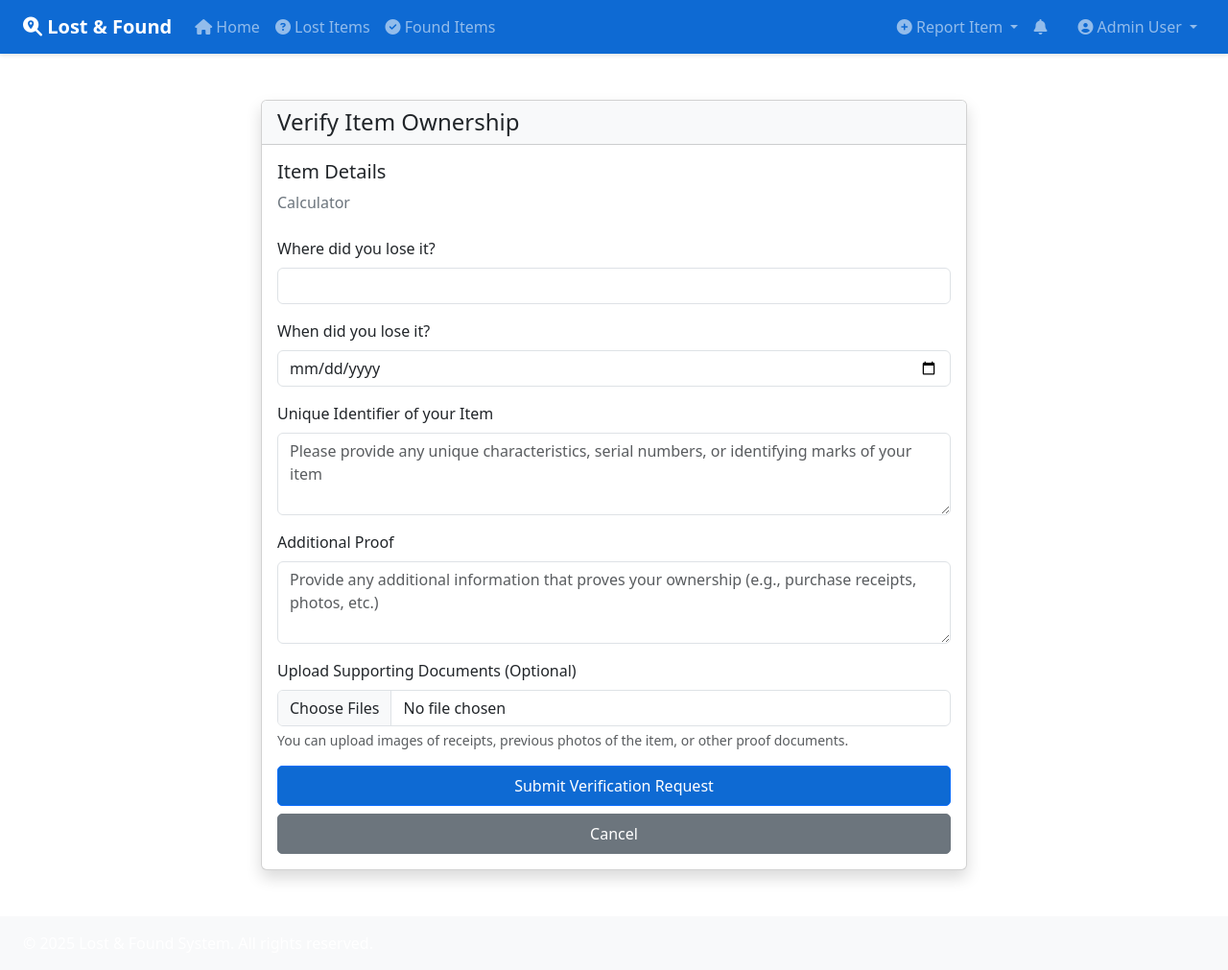
After one commit to ahshafin2315/Lost-FoundTracking-CSE471-Project, a Flask app: page /post/1/verify in a window 1280 px wide. The commit adds this page. Shown: the whole page at 96% size. Run offline with Flask 2, Linux system fonts and the light colour scheme; a user stored in the database is signed in; data comes from the database, SQL or seed files in the repository; both versions use the stored data as it was after the commit.

Commit message:
Added Verification Feature

```diff
--- a/app.py
+++ b/app.py
@@ -6,6 +6,7 @@ from werkzeug.utils import secure_filename
 from functools import wraps
 import os
 import uuid
+import json
 
 app = Flask(__name__)
 app.config["SQLALCHEMY_DATABASE_URI"] = "sqlite:///lostandfound.db"
@@ -328,10 +329,18 @@ def view_post(post_id):
     if 'user_id' in session:
         is_owner = (session['user_id'] == post.user_id)
 
+    verification_claim = None
+    if 'user_id' in session and not is_owner:
+        verification_claim = VerificationClaim.query.filter_by(
+            post_id=post_id,
+            user_id=session['user_id']
+        ).first()
+
     return render_template("view_post.html",
                          post=post,
                          post_owner=post_owner,
-                         is_owner=is_owner)
+                         is_owner=is_owner,
+                         verification_claim=verification_claim)
 
 @app.route("/dashboard")
 @login_required
@@ -431,6 +440,104 @@ def delete_post(post_id):
     flash("Post deleted successfully", "success")
     return redirect(url_for("dashboard"))
 
+@app.route("/post/<int:post_id>/verify", methods=["GET", "POST"])
+@login_required
+def verify_item(post_id):
+    post = Post.query.get_or_404(post_id)
+
+    # Check if user has already submitted a verification claim
+    existing_claim = VerificationClaim.query.filter_by(
+        post_id=post_id,
+        user_id=session['user_id']
+    ).first()
+
+    if existing_claim:
+        flash("You have already submitted a verification claim for this item.", "warning")
+        return redirect(url_for('view_post', post_id=post_id))
+
+    if request.method == "POST":
+        proof_files = []
+        if 'proof_files' in request.files:
+            files = request.files.getlist('proof_files')
+            for file in files:
+                if file.filename:
+                    filename = secure_filename(file.filename)
+                    file_path = os.path.join(app.config['UPLOAD_FOLDER'], filename)
+                    file.save(file_path)
+                    proof_files.append(filename)
+
+        # Create verification claim
+        claim = VerificationClaim(
+            post_id=post_id,
+            user_id=session['user_id'],
+            proof_details=json.dumps({
+                'lost_location': request.form.get('lost_location'),
+                'lost_date': request.form.get('lost_date'),
+                'unique_identifier': request.form.get('unique_identifier'),
+                'additional_proof': request.form.get('additional_proof'),
+                'proof_files': proof_files
+            })
+        )
+
+        try:
+            db.session.add(claim)
+            db.session.commit()
+            flash("Your verification claim has been submitted successfully.", "success")
+            return redirect(url_for('view_post', post_id=post_id))
+        except Exception as e:
+            db.session.rollback()
+            flash("An error occurred while submitting your claim.", "danger")
+            return redirect(url_for('verify_item', post_id=post_id))
+
+    return render_template('verify_item.html', post=post)
+
+@app.route("/post/<int:post_id>/claims")
+@login_required
+def view_claims(post_id):
+    post = Post.query.get_or_404(post_id)
+
+    # Check if current user is the post owner
+    if session.get("user_id") != post.user_id:
+        flash("Access denied", "danger")
+        return redirect(url_for("home"))
+
+    # Get all verification claims for this post
+    claims = VerificationClaim.query.filter_by(post_id=post_id).all()
+
+    # Get claimant details
+    claims_with_users = []
+    for claim in claims:
+        claimant = User.query.get(claim.user_id)
+        claim_data = json.loads(claim.proof_details)
+        claims_with_users.append({
+            'claim': claim,
+            'user': claimant,
+            'proof_data': claim_data
+        })
+
+    return render_template("view_claims.html", post=post, claims=claims_with_users)
+
+@app.route("/post/<int:post_id>/claim/<int:claim_id>/update", methods=["POST"])
+@login_required
+def update_claim_status(post_id, claim_id):
+    post = Post.query.get_or_404(post_id)
+    claim = VerificationClaim.query.get_or_404(claim_id)
+
+    # Verify that the current user owns the post
+    if session.get("user_id") != post.user_id:
+        flash("Access denied", "danger")
+        return redirect(url_for("home"))
+
+    new_status = request.form.get("status")
+    if new_status in ["approved", "rejected"]:
+        claim.status = new_status
+        if new_status == "approved":
+            post.verification_status = "verified"
+        db.session.commit()
+        flash(f"Claim has been {new_status}", "success")
+
+    return redirect(url_for("view_claims", post_id=post_id))
+
 # Create default users (test purposes only)
 def create_default_users():
     # Check if default admin already exists
--- /dev/null
+++ b/templates/verify_item.html
@@ -0,0 +1,58 @@
+{% extends "base.html" %}
+
+{% block title %}Verify Item Ownership{% endblock %}
+
+{% block content %}
+<div class="container py-4">
+    <div class="row justify-content-center">
+        <div class="col-md-8">
+            <div class="card shadow">
+                <div class="card-header bg-light">
+                    <h4 class="mb-0">Verify Item Ownership</h4>
+                </div>
+                <div class="card-body">
+                    <div class="mb-4">
+                        <h5>Item Details</h5>
+                        <p class="text-muted">{{ post.item_name }}</p>
+                    </div>
+
+                    <form method="POST" action="{{ url_for('verify_item', post_id=post.id) }}" enctype="multipart/form-data">
+                        <div class="mb-3">
+                            <label for="lost_location" class="form-label">Where did you lose it?</label>
+                            <input type="text" class="form-control" id="lost_location" name="lost_location" required>
+                        </div>
+
+                        <div class="mb-3">
+                            <label for="lost_date" class="form-label">When did you lose it?</label>
+                            <input type="date" class="form-control" id="lost_date" name="lost_date" required>
+                        </div>
+
+                        <div class="mb-3">
+                            <label for="unique_identifier" class="form-label">Unique Identifier of your Item</label>
+                            <textarea class="form-control" id="unique_identifier" name="unique_identifier" rows="3" required
+                                placeholder="Please provide any unique characteristics, serial numbers, or identifying marks of your item"></textarea>
+                        </div>
+
+                        <div class="mb-3">
+                            <label for="additional_proof" class="form-label">Additional Proof</label>
+                            <textarea class="form-control" id="additional_proof" name="additional_proof" rows="3" required
+                                placeholder="Provide any additional information that proves your ownership (e.g., purchase receipts, photos, etc.)"></textarea>
+                        </div>
+
+                        <div class="mb-3">
+                            <label for="proof_files" class="form-label">Upload Supporting Documents (Optional)</label>
+                            <input type="file" class="form-control" id="proof_files" name="proof_files" multiple>
+                            <div class="form-text">You can upload images of receipts, previous photos of the item, or other proof documents.</div>
+                        </div>
+
+                        <div class="d-grid gap-2">
+                            <button type="submit" class="btn btn-primary">Submit Verification Request</button>
+                            <a href="{{ url_for('view_post', post_id=post.id) }}" class="btn btn-secondary">Cancel</a>
+                        </div>
+                    </form>
+                </div>
+            </div>
+        </div>
+    </div>
+</div>
+{% endblock %}
```
Also changed, not shown: templates/view_claims.html (added, +90 -0 lines), templates/view_post.html (+40 -0 lines), instance/lostandfound.db.
